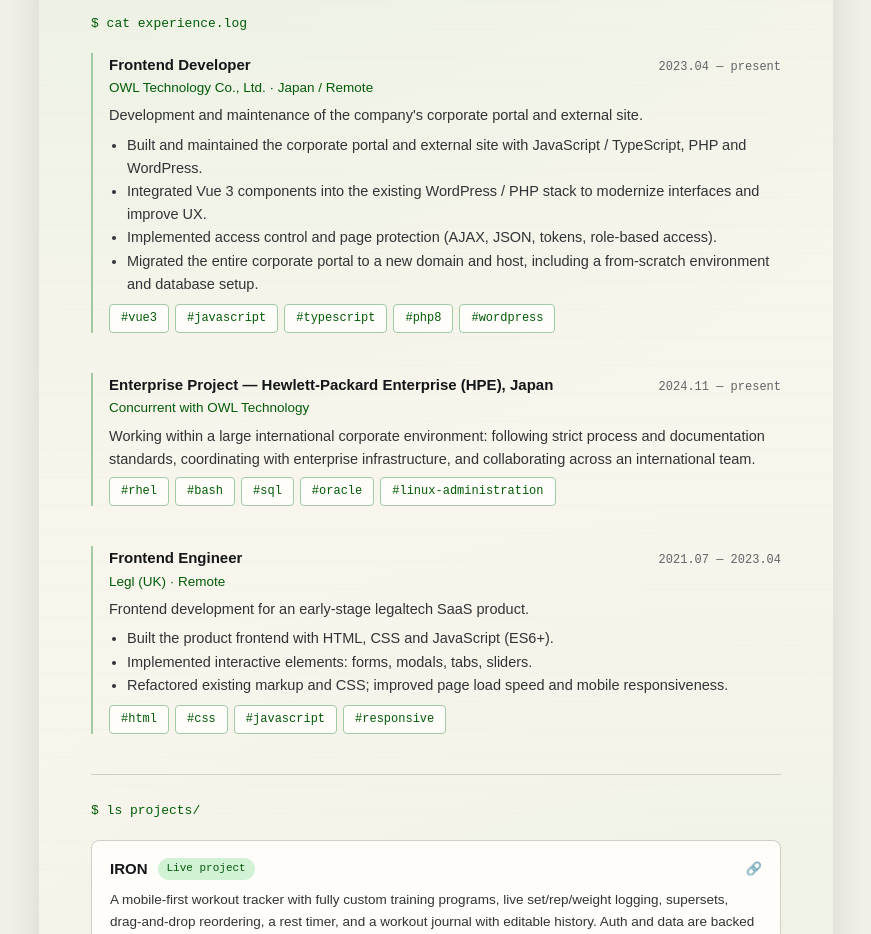
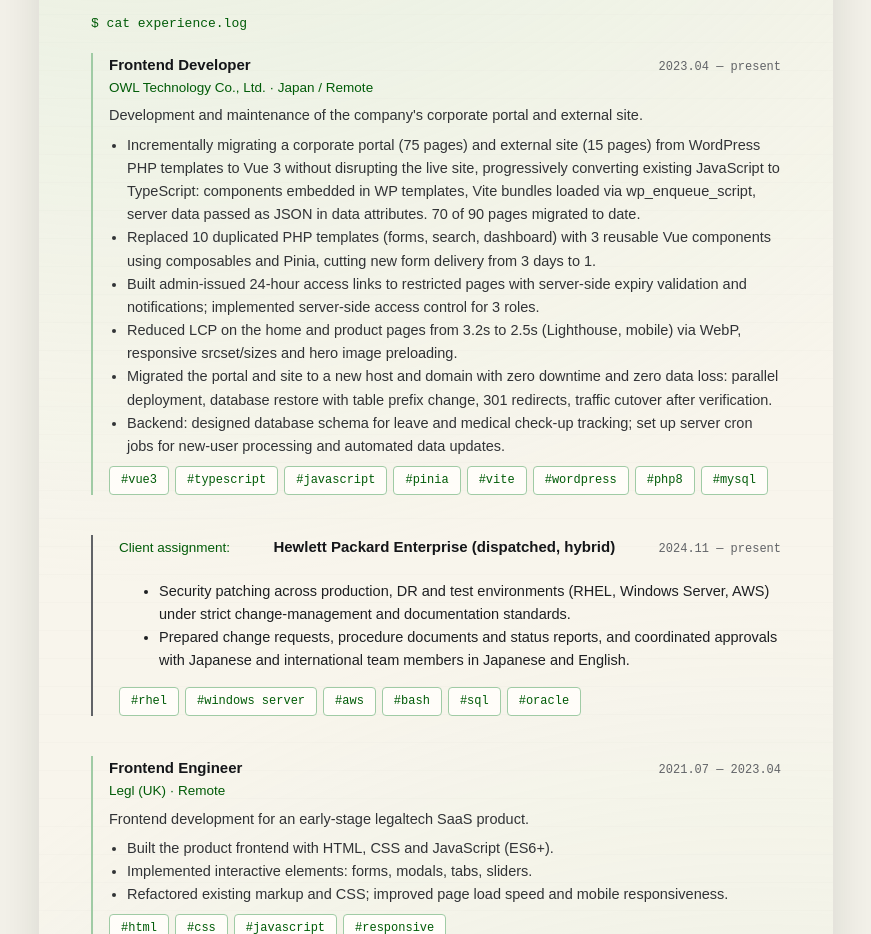
Before and after one commit to GrayMurakami/website-resume, a Nuxt app: page / in a window 1280 px wide. Shown: the part 880-1814 px from the top of the page, without its empty margins (204-1075 px from the left). Built offline with nearby package versions, Linux system fonts and the light colour scheme.

Commit message:
fix: OWL experience with HPE update

```diff
--- a/app/components/resume/ResumeExperience.vue
+++ b/app/components/resume/ResumeExperience.vue
@@ -21,16 +21,27 @@
     </p>
     <ul>
       <li>
-        Built and maintained the corporate portal and external site with JavaScript / TypeScript, PHP and WordPress.
+        Incrementally migrating a corporate portal (75 pages) and external site (15 pages) from WordPress PHP templates to Vue 3 without disrupting the live site,
+        progressively converting existing JavaScript to TypeScript: components embedded in WP templates, Vite bundles loaded via wp_enqueue_script,
+        server data passed as JSON in data attributes. 70 of 90 pages migrated to date.
       </li>
       <li>
-        Integrated Vue 3 components into the existing WordPress / PHP stack to modernize interfaces and improve UX.
+        Replaced 10 duplicated PHP templates (forms, search, dashboard) with 3 reusable Vue components using composables and Pinia,
+        cutting new form delivery from 3 days to 1.
       </li>
       <li>
-        Implemented access control and page protection (AJAX, JSON, tokens, role-based access).
+        Built admin-issued 24-hour access links to restricted pages with server-side expiry validation and notifications;
+        implemented server-side access control for 3 roles.
       </li>
       <li>
-        Migrated the entire corporate portal to a new domain and host, including a from-scratch environment and database setup.
+        Reduced LCP on the home and product pages from 3.2s to 2.5s (Lighthouse, mobile) via WebP, responsive srcset/sizes and hero image preloading.
+      </li>
+      <li>
+        Migrated the portal and site to a new host and domain with zero downtime and zero data loss: parallel deployment,
+        database restore with table prefix change, 301 redirects, traffic cutover after verification.
+      </li>
+      <li>
+        Backend: designed database schema for leave and medical check-up tracking; set up server cron jobs for new-user processing and automated data updates.
       </li>
     </ul>
     <div class="tag-row">
@@ -38,38 +49,60 @@
         #vue3
       </span>
       <span class="tag">
+        #typescript
+      </span>
+      <span class="tag">
         #javascript
       </span>
       <span class="tag">
-        #typescript
+        #pinia
+      </span>
+      <span class="tag">
+        #vite
+      </span>
+      <span class="tag">
+        #wordpress
       </span>
       <span class="tag">
         #php8
       </span>
       <span class="tag">
-        #wordpress
+        #mysql
       </span>
     </div>
   </div>
 
-  <div class="exp-item">
+  <div class="exp-item-sub">
     <div class="exp-head">
+      <div class="exp-org">
+        Client assignment:
+      </div>
       <div class="exp-title">
-        Enterprise Project — Hewlett-Packard Enterprise (HPE), Japan
+        Hewlett Packard Enterprise (dispatched, hybrid)
       </div>
       <div class="exp-date">
         2024.11 — present
       </div>
     </div>
-    <div class="exp-org">
-      Concurrent with OWL Technology
-    </div>
-    <p>
-      Working within a large international corporate environment: following strict process and documentation standards, coordinating with enterprise infrastructure, and collaborating across an international team.
-    </p>
+    <ul>
+      <li>
+        Security patching across production, DR and test environments (RHEL, Windows Server, AWS)
+        under strict change-management and documentation standards.
+      </li>
+      <li>
+        Prepared change requests, procedure documents and status reports, and coordinated approvals
+        with Japanese and international team members in Japanese and English.
+      </li>
+    </ul>
     <div class="tag-row">
       <span class="tag">
         #rhel
+      </span>
+      <span class="tag">
+        #windows server
+      </span>
+      <span class="tag">
+        #aws
       </span>
       <span class="tag">
         #bash
@@ -79,9 +112,6 @@
       </span>
       <span class="tag">
         #oracle
-      </span>
-      <span class="tag">
-        #linux-administration
       </span>
     </div>
   </div>
@@ -136,6 +166,12 @@
   padding-left: 16px;
 }
 
+.exp-item-sub {
+  margin-bottom: 40px;
+  border-left: 2px solid var(--text-muted);
+  padding-left: 26px;
+}
+
 .exp-head {
   display: flex;
   justify-content: space-between;
```
